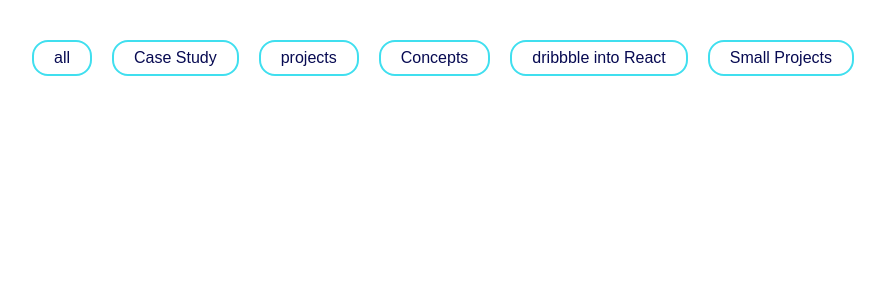
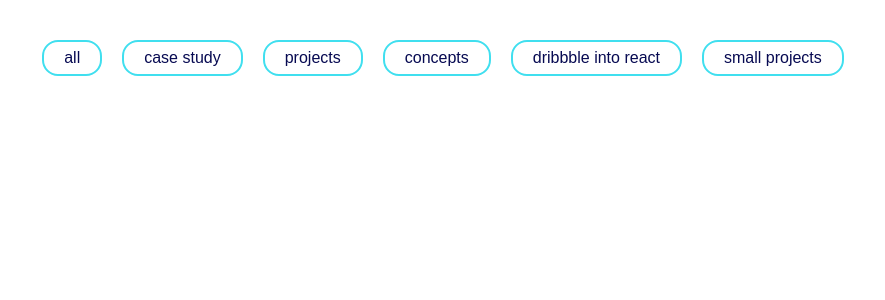
Before and after one commit to priyasarpate/blog-site, a Next.js app: page /projects/Header in a window 1280 px wide. Shown: the top 300 px of the page, without its empty margins (197-1082 px from the left). Built offline with nearby package versions, Linux system fonts and the light colour scheme.

Commit message:
pushing some new changes

```diff
--- a/pages/projects/Header.js
+++ b/pages/projects/Header.js
@@ -8,19 +8,19 @@ function Header() {
           all
         </button>
         <button class="border-2 border-light-blue text-dark-blue rounded-2xl py-1 px-5  hover:bg-dark-blue hover:text-white hover:border-dark-blue">
-          Case Study
+          case study
         </button>
         <button class="border-2 border-light-blue text-dark-blue rounded-2xl py-1 px-5  hover:bg-dark-blue hover:text-white hover:border-dark-blue">
           projects
         </button>
         <button class="border-2 border-light-blue text-dark-blue rounded-2xl py-1 px-5  hover:bg-dark-blue hover:text-white hover:border-dark-blue">
-          Concepts
+          concepts
         </button>
         <button class="border-2 border-light-blue text-dark-blue rounded-2xl py-1 px-5  hover:bg-dark-blue hover:text-white hover:border-dark-blue">
-          dribbble into React
+          dribbble into react
         </button>
         <button class="border-2 border-light-blue text-dark-blue rounded-2xl py-1 px-5  hover:bg-dark-blue hover:text-white hover:border-dark-blue">
-          Small Projects
+          small projects
         </button>
       </div>
     </div>
```
Also changed, not shown: styles/Home.css (deleted, +0 -30 lines).
